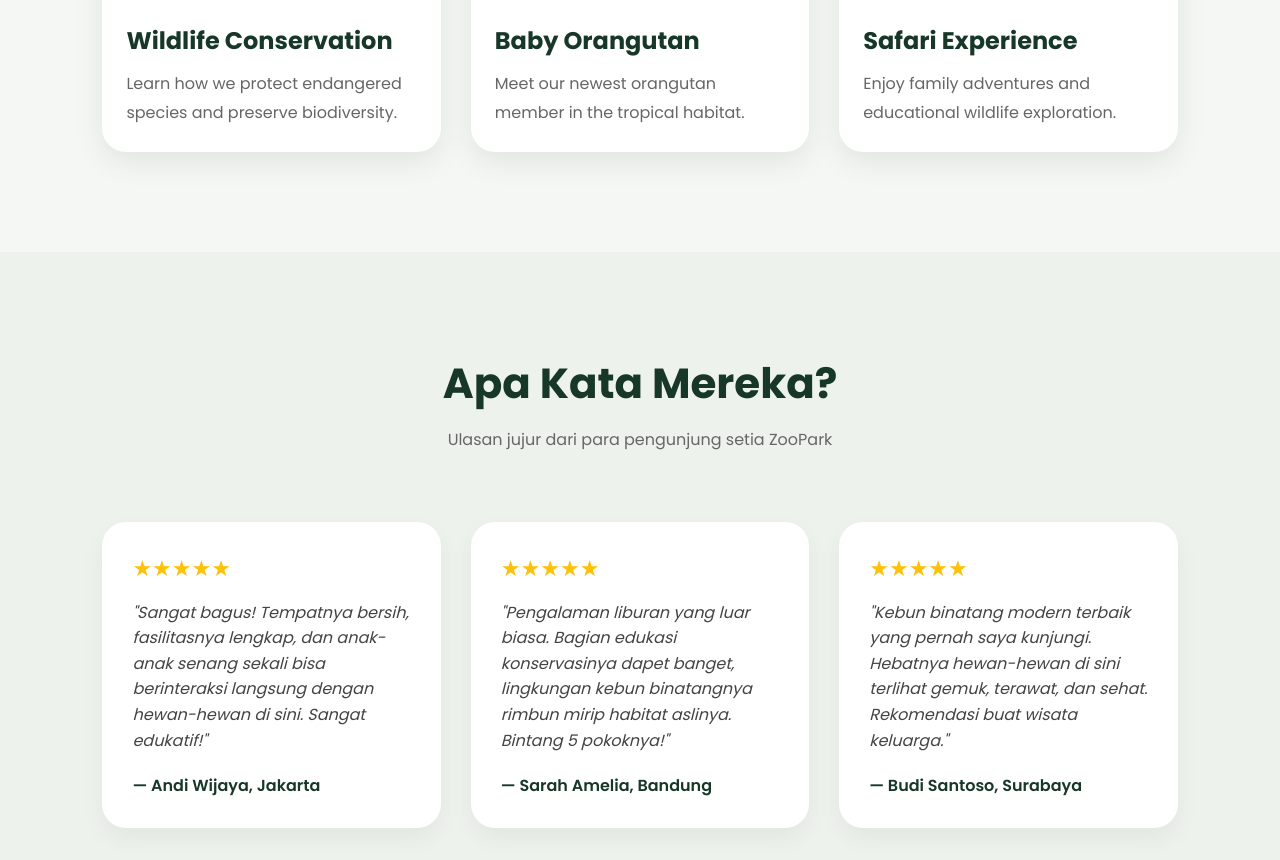
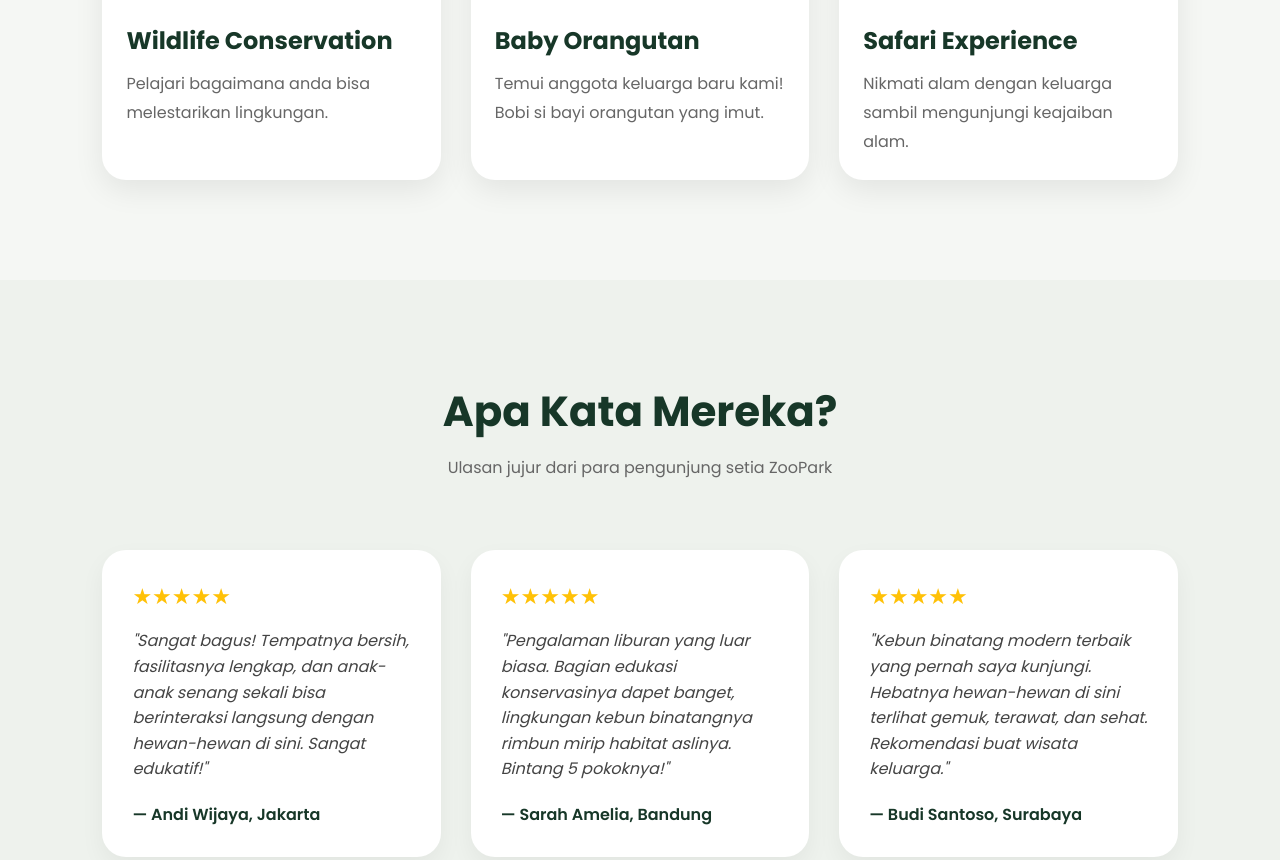
Before and after one commit to mutia-saladina/Landing-Page-Kebun-Binatang, a plain HTML site: page index.html in a window 1280 px wide. Shown: the part 2902-3762 px from the top of the page. Drawn offline with Linux system fonts and the light colour scheme.

Commit message:
Update index.html

```diff
--- a/index.html
+++ b/index.html
@@ -552,7 +552,7 @@ footer{
       <img src="https://images.unsplash.com/photo-1557050543-4d5f4e07ef46?q=80&w=1200&auto=format&fit=crop">
       <div class="card-content">
         <h4>Wildlife Conservation</h4>
-        <p>Learn how we protect endangered species and preserve biodiversity.</p>
+        <p>Pelajari bagaimana anda bisa melestarikan lingkungan.</p>
       </div>
     </div>
 
@@ -560,7 +560,7 @@ footer{
       <img src="https://www.orangutan.or.id/cfind/source/thumb/images/homepage/stories/2024-12-11---selfie-a-baby-orangutan-rescued-from-tumbang-samba/cover_w1170_h690_bosf_orangutan-selfie-by-bosf-9_website.jpg">
       <div class="card-content">
         <h4>Baby Orangutan</h4>
-        <p>Meet our newest orangutan member in the tropical habitat.</p>
+        <p>Temui anggota keluarga baru kami! Bobi si bayi orangutan yang imut.</p>
       </div>
     </div>
 
@@ -568,7 +568,7 @@ footer{
       <img src="https://www.tarangirenationalparks.com/wp-content/uploads/2020/12/8-Days-Explore-Tanzania-Safaris.jpg">
       <div class="card-content">
         <h4>Safari Experience</h4>
-        <p>Enjoy family adventures and educational wildlife exploration.</p>
+        <p>Nikmati alam dengan keluarga sambil mengunjungi keajaiban alam.</p>
       </div>
     </div>
   </div>
@@ -617,6 +617,9 @@ footer{
 </section>
 
 <footer>
+  <h2>ZOOPARK</h2>
+  <h2></h2>
+  <p>Merupakan  Kebun Binatang penuh cinta dan kebahagian, kunjungi Zoopark untuk menikmati hidup</p>
   <p>© 2026 ZooPark. All Rights Reserved.</p>
 </footer>
 
```
